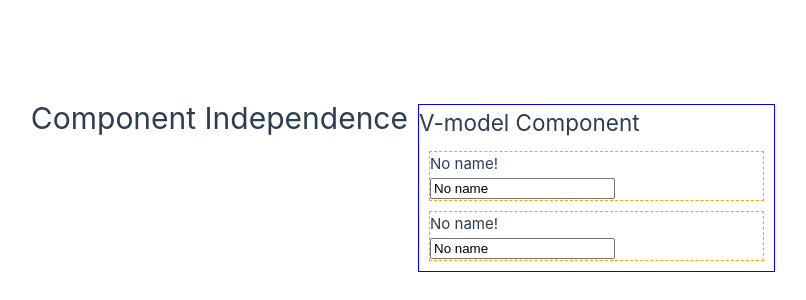
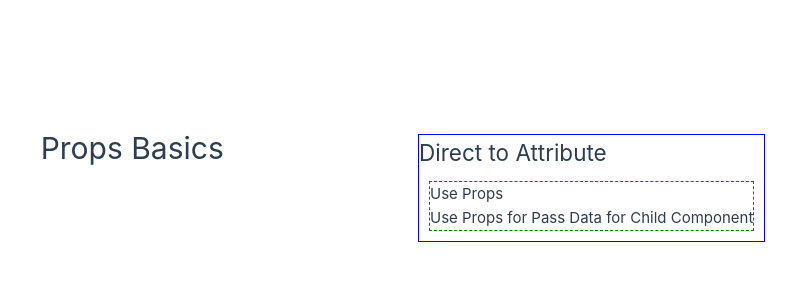
Before and after one commit to koyamal/pra_vue3, a Vue app in the folder Vue3FrontDevTextBook/chap08/linkComponents/: page / in a window 1280 px wide. Shown: the part 212-512 px from the top of the page, without its empty margins (232-1038 px from the left). Built offline with nearby package versions, Linux system fonts and the light colour scheme.

Commit message:
Use OneInfo component in App

```diff
--- a/Vue3FrontDevTextBook/chap08/linkComponents/src/App.vue
+++ b/Vue3FrontDevTextBook/chap08/linkComponents/src/App.vue
@@ -1,13 +1,15 @@
 <script setup lang="ts">
-import WithModel from './components/WithModel.vue';
+import OneInfo from './components/OneInfo.vue';
 </script>
 
 <template>
-  <h1>Component Independence</h1>
+  <h1>Props Basics</h1>
   <section>
-    <h2>V-model Component</h2>
-      <WithModel />
-      <WithModel />
+    <h2>Direct to Attribute</h2>
+    <OneInfo
+      title="Use Props"
+      content="Use Props for Pass Data for Child Component"
+    />
   </section>
 </template>
 
```
